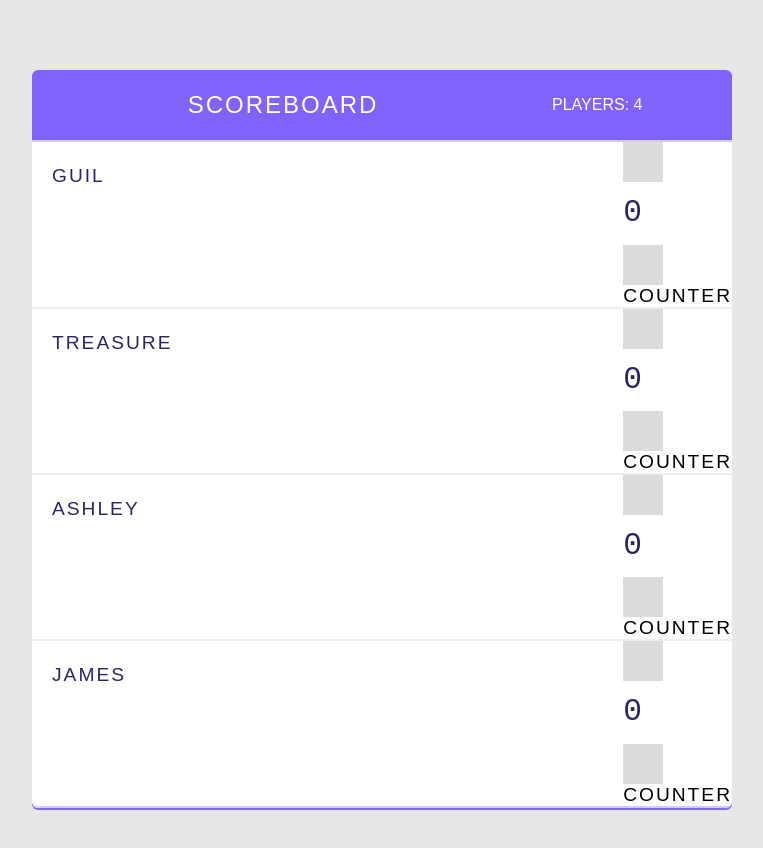
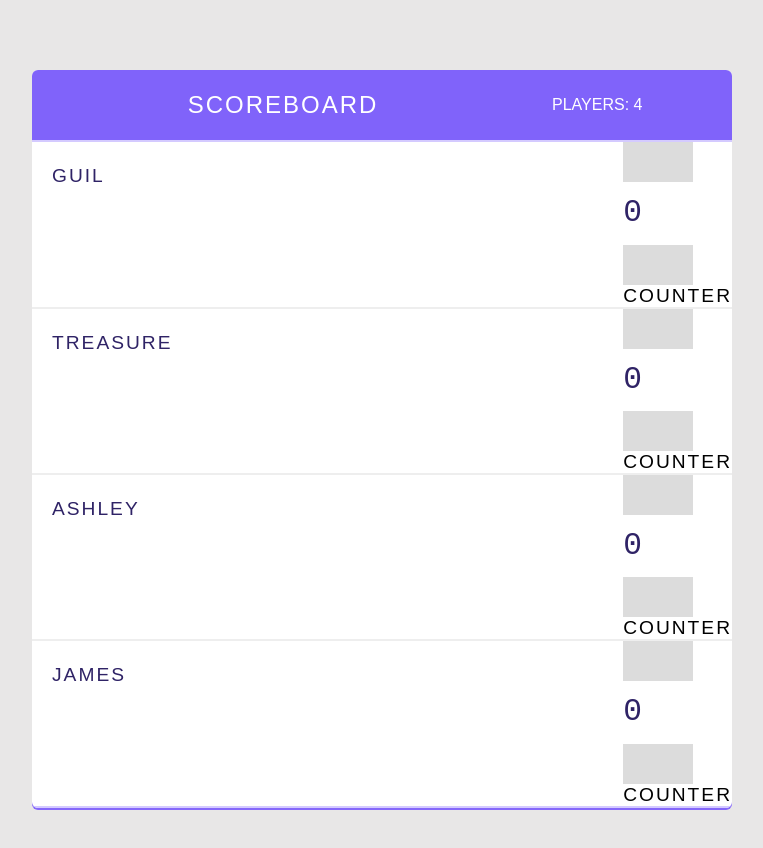
Before and after one commit to Khalil-Foulks/scoreboard_app_practice, a React (Create React App) app in the folder scoreboard_app/: page / in a window 1280 px wide. Shown: the top 848 px of the page, without its empty margins (258-1021 px from the left). Built offline with nearby package versions, Linux system fonts and the light colour scheme.

Commit message:
add styling

```diff
--- a/scoreboard_app/src/index.css
+++ b/scoreboard_app/src/index.css
@@ -219,6 +219,7 @@ input[type=submit]:hover {
   padding: 20px 20px;
   cursor: pointer;
   outline: none;
+  width: 70px;
 }
 
 .counter-action:hover {
```
